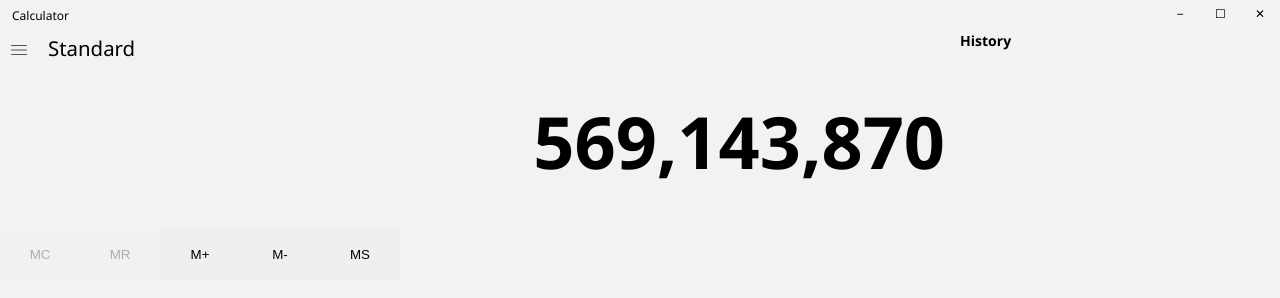
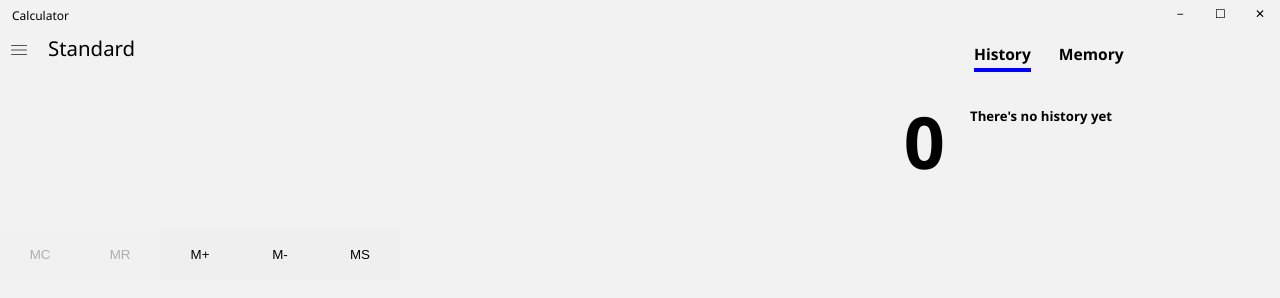
Before and after one commit to ismlrn/w10-calculator, a plain HTML site: page index.html in a window 1280 px wide. Drawn offline with Linux system fonts and the light colour scheme.

Commit message:
Complete history bar

```diff
--- a/index.html
+++ b/index.html
@@ -20,8 +20,8 @@
         <button id="minimize" title="Minimize">&minus;</button>
       </div>
     </header>
-    <div class="grid-layout">
-      <div class="grid-top">
+    <div class="layout-main">
+      <div class="layout-top">
         <nav>
           <button id="nav-menu" title="Open Navigation">
             <img src="icons/menu.png" />
@@ -36,7 +36,7 @@
         </nav>
         <div class="top-flex">
           <div class="display">
-            <h1>569,143,870</h1>
+            <h1>0</h1>
           </div>
 
           <div class="memory-ctl">
@@ -87,12 +87,17 @@
           </div>
         </div>
       </div>
-      <div class="grid-right">
+      <div class="layout-right">
         <div class="history-bar">
-          <h3>History</h3>
+          <div class="title-container">
+            <p id="hb-selected">History</p>
+            <p>Memory</p>
+          </div>
+          <div class="hb-text">
+            <p>There's no history yet</p>
+          </div>
         </div>
       </div>
-      <div class="grid-bottom"></div>
     </div>
   </body>
 </html>
--- a/style.css
+++ b/style.css
@@ -114,7 +114,7 @@ nav p {
         font-weight: 600;
     }
 }
-.grid-right {
+.layout-right {
     display: none;
 }
 @media only screen and (min-width: 560px) {
@@ -122,16 +122,40 @@ nav p {
     #mu-div, #nav-time-machine {
         display: none;
     }
-    .grid-right {
-        display: inline-block;
+    .layout-right {
+        display: block;
         width: 320px;
     }
-    .grid-layout {
+    .layout-main {
         display: flex;
         flex-wrap: nowrap;
         justify-content: flex-start;
+        flex: 60%;
     }
 }
-.grid-top {
+.layout-top {
     flex-grow: 1;
 }
+.title-container {
+    display: block;
+    min-width: 180px;
+    overflow: hidden;
+}
+.layout-right p {
+    display: inline-block;
+    font-size: 1.3em;
+    margin: 12px 14px;
+    padding-bottom: 3px;
+    font-weight: 600;
+    border: none;
+}
+#hb-selected {
+    float: left;
+    border-bottom: 4px solid blue;
+}
+.hb-text p {
+    font-size: 1.1em;
+    font-weight: 700;
+    margin-left: 10px;
+    margin-top: 23px;
+}
```
